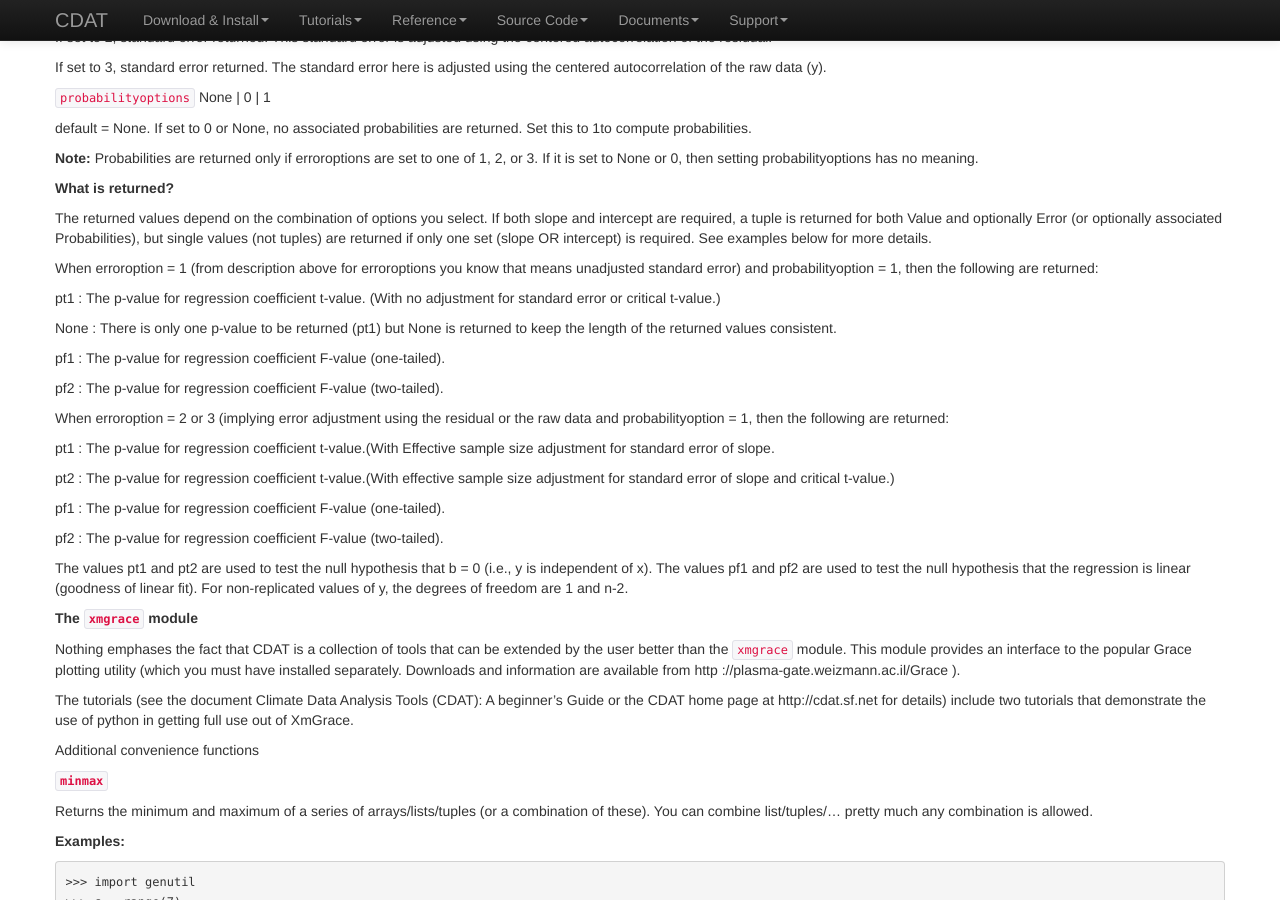
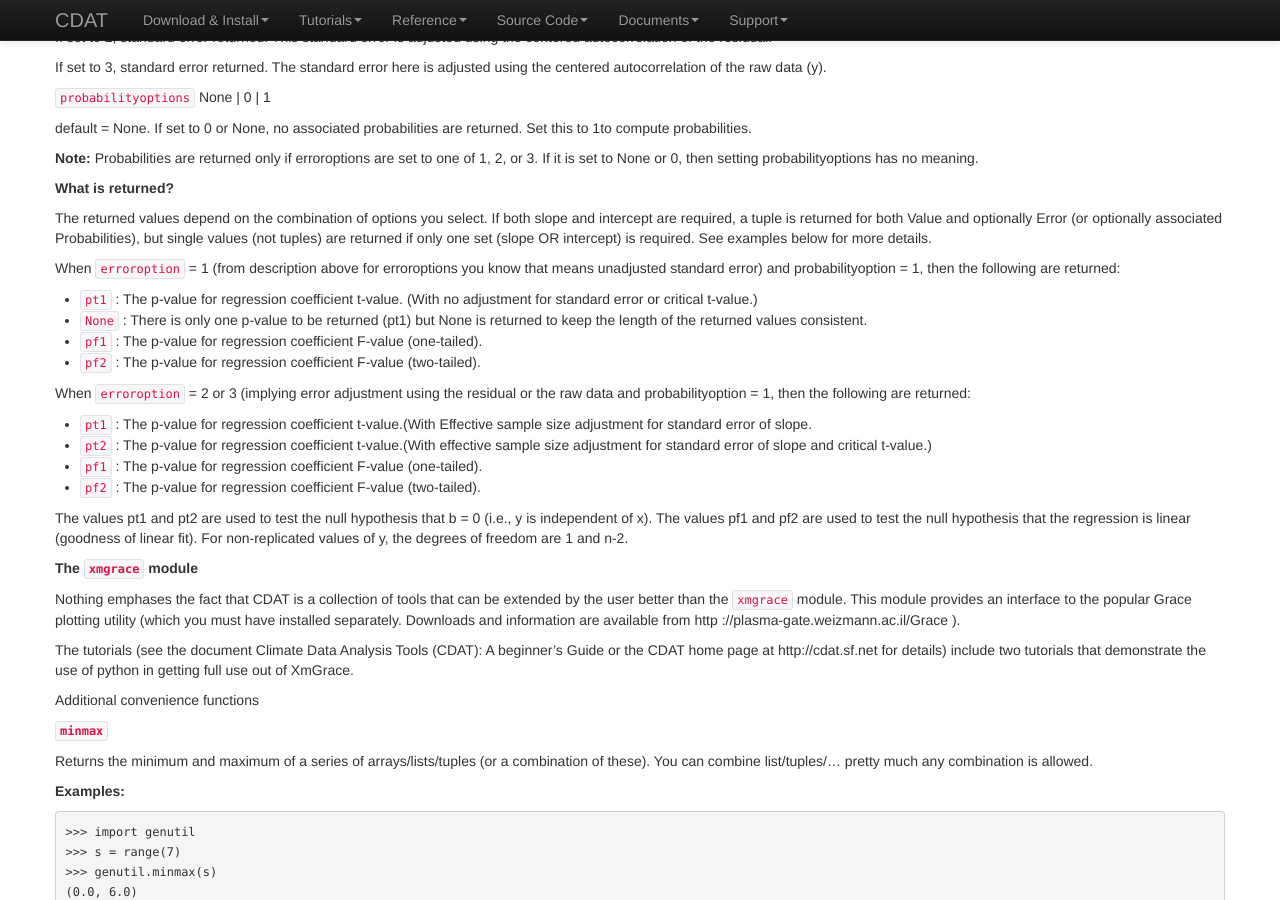
Before and after one commit to CDAT/cdat-old-site, a Jekyll site: the page built from utilities/cdat_utilities-2.md, in a window 1280 px wide and 900 px high, scrolled down 6909 px. Built offline with Jekyll 4.4.1, drawn with Linux system fonts in a browser that asks for light colours; nearby versions of some CDN libraries.

Commit message:
Minor reformats on chapter 2 of cdat utilities

```diff
--- a/utilities/cdat_utilities-2.md
+++ b/utilities/cdat_utilities-2.md
@@ -465,25 +465,19 @@ default = None. If set to 0 or None, no associated probabilities are returned. S
 
 The returned values depend on the combination of options you select. If both slope and intercept are required, a tuple is returned for both Value and optionally Error (or optionally associated Probabilities), but single values (not tuples) are returned if only one set (slope OR intercept) is required. See examples below for more details.
 
-When erroroption = 1 (from description above for erroroptions you know that means unadjusted standard error) and probabilityoption = 1, then the following are returned:
+When `erroroption` = 1 (from description above for erroroptions you know that means unadjusted standard error) and probabilityoption = 1, then the following are returned:
 
-pt1 : The p-value for regression coefficient t-value. (With no adjustment for standard error or critical t-value.)
+- `pt1` : The p-value for regression coefficient t-value. (With no adjustment for standard error or critical t-value.)
+- `None` : There is only one p-value to be returned (pt1) but None is returned to keep the length of the returned values consistent.
+- `pf1` : The p-value for regression coefficient F-value (one-tailed).
+- `pf2` : The p-value for regression coefficient F-value (two-tailed).
 
-None : There is only one p-value to be returned (pt1) but None is returned to keep the length of the returned values consistent.
+When `erroroption` = 2 or 3 (implying error adjustment using the residual or the raw data and probabilityoption = 1, then the following are returned:
 
-pf1 : The p-value for regression coefficient F-value (one-tailed).
-
-pf2 : The p-value for regression coefficient F-value (two-tailed).
-
-When erroroption = 2 or 3 (implying error adjustment using the residual or the raw data and probabilityoption = 1, then the following are returned:
-
-pt1 : The p-value for regression coefficient t-value.(With Effective sample size adjustment for standard error of slope.
-
-pt2 : The p-value for regression coefficient t-value.(With effective sample size adjustment for standard error of slope and critical t-value.)
-
-pf1 : The p-value for regression coefficient F-value (one-tailed).
-
-pf2 : The p-value for regression coefficient F-value (two-tailed).
+- `pt1` : The p-value for regression coefficient t-value.(With Effective sample size adjustment for standard error of slope.
+- `pt2` : The p-value for regression coefficient t-value.(With effective sample size adjustment for standard error of slope and critical t-value.)
+- `pf1` : The p-value for regression coefficient F-value (one-tailed).
+- `pf2` : The p-value for regression coefficient F-value (two-tailed).
 
 The values pt1 and pt2 are used to test the null hypothesis that b = 0 (i.e., y is independent of x). The values pf1 and pf2 are used to test the null hypothesis that the regression is linear (goodness of linear fit). For non-replicated values of y, the degrees of freedom are 1 and n-2.
 
```
